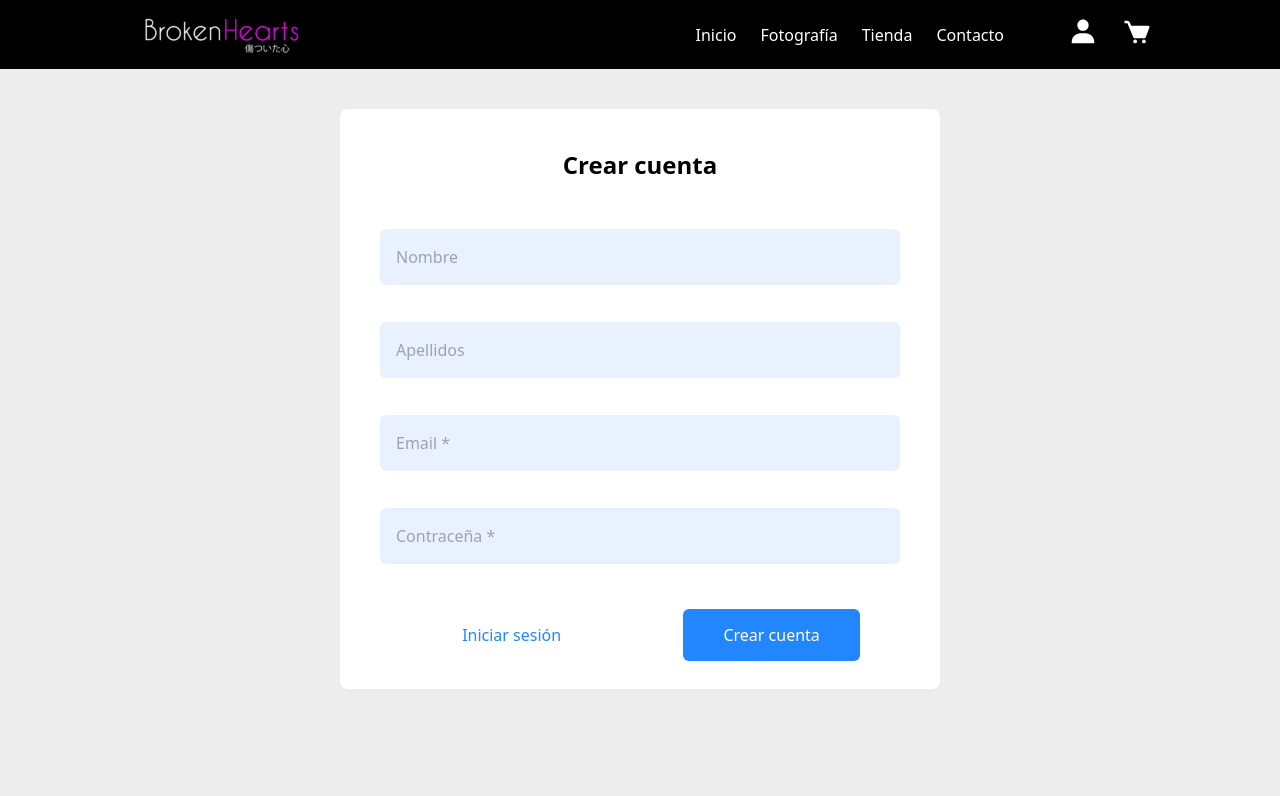
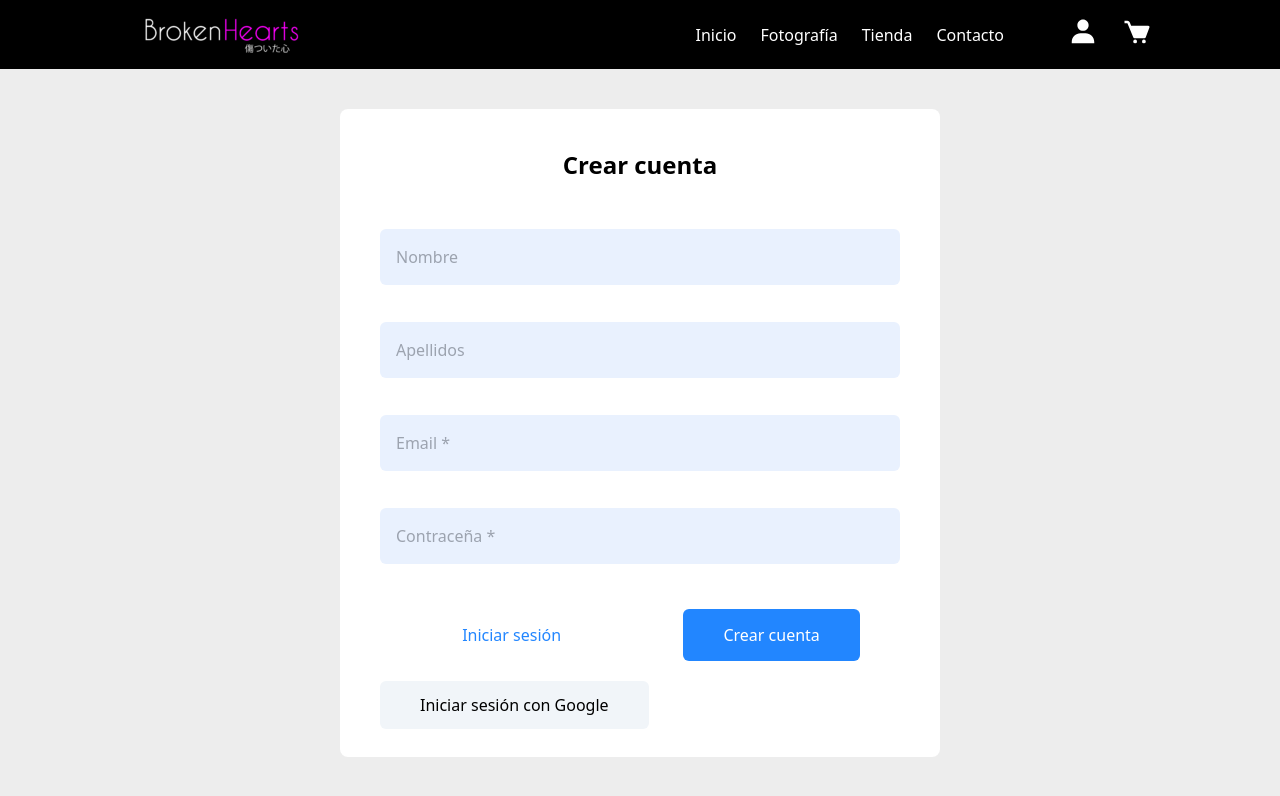
Before and after one commit to eudys1/brokenHeartsReactWeb, a Next.js app: page /Account in a window 1280 px wide. Both pictures are taken after a click on the button "Crear cuenta". Shown: the top 796 px of the page. Built offline with nearby package versions, Linux system fonts and the light colour scheme; no server answers.

Commit message:
fix login with google

```diff
--- /dev/null
+++ b/components/AuthWeb.tsx
@@ -0,0 +1,26 @@
+import React from "react";
+
+interface xxxx {
+    passwd?: string;
+    children?: React.ReactNode;
+}
+
+export default function AuthWeb({ passwd, children }: xxxx) {
+
+    const handleSubmit = (data:any) => {
+        console.log(data);
+
+    }
+
+
+    return (
+        <div>
+            <form onSubmit={handleSubmit}>
+                <label>Contraceña:
+                    <input type="password" />
+                </label>
+                <button type="submit">Enviar</button>
+            </form>
+        </div>
+    )
+}
--- a/components/Login.tsx
+++ b/components/Login.tsx
@@ -5,6 +5,14 @@ import { firebaseInit } from '../firebase';
 import { getAuth, createUserWithEmailAndPassword, signInWithEmailAndPassword, GoogleAuthProvider, signInWithPopup, } from 'firebase/auth';
 import { getFirestore, doc, setDoc } from 'firebase/firestore';
 
+
+interface saveUserInFirestorageProps {
+    userUid: React.ReactNode;
+    nombre?: React.ReactNode;
+    apellidos?: React.ReactNode;
+    email?: React.ReactNode;
+    rol?: React.ReactNode;
+}
 const provider = new GoogleAuthProvider();
 const auth = getAuth(firebaseInit);
 
@@ -16,6 +24,7 @@ const FormValidation = Yup.object().shape({
 
 });
 
+//TODO: improve  function saveUserInFirestorage
 
 export default function Login(className?: any) {
 
@@ -23,12 +32,23 @@ export default function Login(className?: any) {
     const [isRegister, setIsRegister] = useState(true);
     const [error, setError] = useState('');
 
+    function saveUserInFirestorage({userUid="",nombre="",apellidos="",email="",rol="client"}: saveUserInFirestorageProps) {
+        // const user = userCredential.user;
+        const docRef = doc(firestore, `usuarios/${userUid}`);
+        setDoc(docRef, { nombre: nombre, apellidos: apellidos, email: email, rol: rol });
+
+        // return user;
+    }
+
+
     //create a new user
     async function userRegister(nombre: string, apellidos: string, email: string, password: string, rol = "client") {
 
         const userInfo = await createUserWithEmailAndPassword(auth, email, password)
             .then((userCredential) => {
                 // Signed in
+
+                //TODO:use function saveUserInFirestorage here
                 const user = userCredential.user;
 
                 const docRef = doc(firestore, `usuarios/${userInfo.uid}`);
@@ -60,19 +80,41 @@ export default function Login(className?: any) {
             });
     }
 
+    //FIXME: google auth when is a new user
     //Login a user with google
     const handleGoogleLogin = () => {
-        signInWithPopup(auth,provider)
+        signInWithPopup(auth, provider)
             .then((result) => {
+                // This gives you a Google Access Token. You can use it to access the Google API.
+                const credential = GoogleAuthProvider.credentialFromResult(result);
+                if (!credential) return;
+                const token = credential.accessToken;
+                // The signed-in user info.
                 const user = result.user;
-                console.log("google: ",user);
+
+                console.log(user);
+
+                saveUserInFirestorage({ userUid:user.uid, nombre:user.displayName, email:user.email, rol:"client" });
+
+
             })
             .catch((error) => {
-                console.log(error);
+                // Handle Errors here.
+                const errorCode = error.code;
+                console.log(errorCode);
+
+                const errorMessage = error.message;
+                console.log(errorMessage);
+                // The email of the user's account used.
+                const email = error.email;
+                console.log(email);
+
+                // The AuthCredential type that was used.
+                const credential = GoogleAuthProvider.credentialFromError(error);
             });
     }
 
-//FIXME: google auth when is a new user
+
     async function handleOnSubmit(userData: FormikValues) {
         // e.preventDefault();
         const nombre = userData.nombre;
@@ -135,13 +177,13 @@ export default function Login(className?: any) {
                             <button type='button' onClick={() => setIsRegister(!isRegister)} className={`block py-3 px-10 bg-white text-[#2286FF] border-2 border-transparent hover:border-[#2286FF] rounded-md `}> {!isRegister ? 'Iniciar sesión' : 'Crear cuenta'}</button>
                             <button type="submit" className={` py-3 px-10  text-white bg-[#2286FF] hover:bg-[#24599a] rounded-md `}>{isRegister ? 'Iniciar sesión' : 'Crear cuenta'}</button>
                         </div>
-                                {isRegister && <button onClick={handleGoogleLogin} type='button' className='w-fit mx-auto mt-5 py-3 px-10 bg-slate-100 hover:bg-slate-200 rounded-md'>Iniciar sesión con Google</button>}
                     </Form>
                     {/* );
                     }} */}
 
                 </Formik>
 
+                {!isRegister && <button onClick={handleGoogleLogin} type='button' className='w-fit mx-auto mt-5 py-3 px-10 bg-slate-100 hover:bg-slate-200 rounded-md'>Iniciar sesión con Google</button>}
 
             </div>
         </>
--- a/pages/Account.tsx
+++ b/pages/Account.tsx
@@ -17,6 +17,7 @@ export default function Account() {
 
     const [user, setUser] = useState<FirebaseUser | null>(null);
     const [isLoading, setIsLoading] = useState(true);
+
     //
     async function getFirestoreUserData(uid: any) {
         const docRef = doc(firestore, `usuarios/${uid}`);
--- a/pages/_app.tsx
+++ b/pages/_app.tsx
@@ -1,8 +1,11 @@
 import '../styles/globals.css'
 import type { AppProps } from 'next/app'
+import AuthWeb from '../components/AuthWeb'
 
 function MyApp({ Component, pageProps }: AppProps) {
-  return <Component {...pageProps} />
+  return (
+    // <AuthWeb passwd="123"> <Component {...pageProps} /> </AuthWeb>
+    <Component {...pageProps} />  )
 }
 
 export default MyApp
```
Lines whose indentation alone changed are shown as unchanged.
